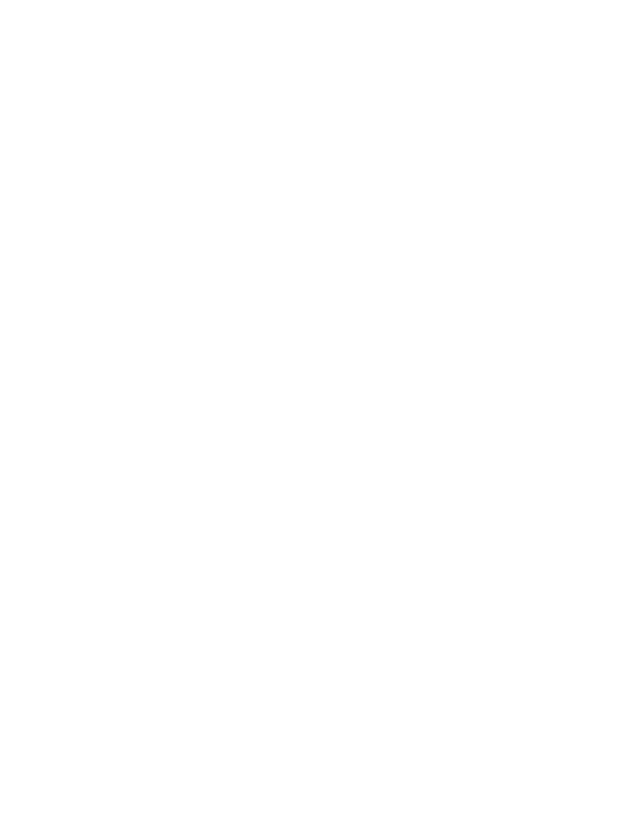
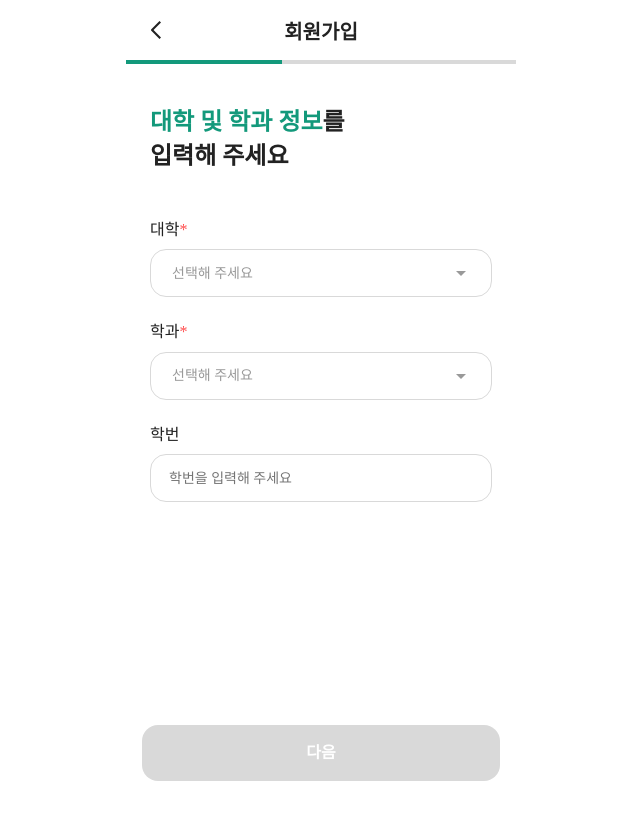
Before and after one commit to EFUB-SWS-Rudolph/Frontend, a React (Vite) app in the folder sws/: page /signup/univ in a window 1280 px wide. Before the commit this address had no page. Shown: the top 820 px of the page, without its empty margins (319-959 px from the left). Built offline with nearby package versions, Linux system fonts and the light colour scheme; a web font is replaced by a local one.

Commit message:
💄Design: add header

```diff
--- a/sws/src/App.jsx
+++ b/sws/src/App.jsx
@@ -1,6 +1,11 @@
 import { BrowserRouter, Route, Routes } from 'react-router-dom';
 import Layout from './layout/Layout';
 import Main from './main/page/Main';
+import Certification from './signUp/pages/Certification';
+import UnivInfo from './signUp/pages/UnivInfo';
+import SetProfile from './signUp/pages/SetProfile';
+import SetInterest from './signUp/pages/SetInterest';
+import SetTalent from './signUp/pages/SetTalent';
 
 function App() {
   return (
@@ -9,6 +14,11 @@ function App() {
         <Route element={<Layout />}>
           {/* <Route path="/" element={<Signup />} /> */}
           <Route path="/" element={<Main />} />
+          <Route path="/signup/certification" element={<Certification />} />
+          <Route path="/signup/univ" element={<UnivInfo />} />
+          <Route path="/signup/profile" element={<SetProfile />} />
+          <Route path="/signup/interest" element={<SetInterest />} />
+          <Route path="/signup/talent" element={<SetTalent />} />
         </Route>
       </Routes>
     </BrowserRouter>
--- a/sws/src/signUp/components/common/SignUpHeader.jsx
+++ b/sws/src/signUp/components/common/SignUpHeader.jsx
@@ -2,7 +2,7 @@ import { useEffect } from 'react';
 import { useNavigate, useLocation } from 'react-router-dom';
 import styled from 'styled-components';
 import { MdOutlineArrowBackIosNew } from "react-icons/md";
-import BACK_ARROW from '../../icons/icon_backarrow.svg?react';
+import BACK_ARROW from '../../icons/icon_back.svg?react';
 import theme from '../../../styles/theme';
 
 export default function SignUpHeader({ backRoute }) {
@@ -14,7 +14,7 @@ export default function SignUpHeader({ backRoute }) {
   };
 
   useEffect(() => {
-    const blockBackRoute = ['/signup/certification'];
+    const blockBackRoute = ['/signup/certification', '/signup/univ'];
 
     if (blockBackRoute.includes(location.pathname)) {
       const handlePopState = () => {
@@ -32,57 +32,32 @@ export default function SignUpHeader({ backRoute }) {
 
   return (
     <HeaderWrapper>
-      <StatusBar />
-      <HeaderContents>
-        <BackBtn>
-          <GoBack onClick={handleMoveBack}/>
-        </BackBtn>
-        <HeaderTitle>회원가입</HeaderTitle>
-      </HeaderContents>
+      <GoBack onClick={handleMoveBack}/>
+      <HeaderTitle>회원가입</HeaderTitle>
     </HeaderWrapper>
   );
 }
 
 const HeaderWrapper = styled.div`
-  display: flex;
   width: 24.375rem;
-  flex-direction: column;
-
-
-  background: ${({ theme }) => theme.colors.white};
-  height: 6.8rem;
-`;
-
-const StatusBar = styled.div`
-  display: flex;
-  width: 22.625rem;
-  height: 2.625rem;
-  padding: 0.75rem 0.875rem 0.75rem 1.25rem;
-  justify-content: flex-end;
-  align-items: flex-start;
-  gap: 12.875rem;
-`;
-
-const HeaderContents = styled.div`
-  display: flex;
-  align-items: center;
-  gap: 6.75rem;
-  padding: 1.5rem 10rem 0.6rem 0.5rem;
-`;
-
-const BackBtn = styled.div`
-  width: 2.75rem;
-  height: 2.75rem;
+  height: 3.75rem;
+  padding-top: 1.12rem;
+  padding-bottom: 1.06rem;
   display: flex;
   justify-content: center;
   align-items: center;
+  position: relative;
+  background: ${({ theme }) => theme.colors.white};
 `;
 
 const GoBack = styled(BACK_ARROW)`
-  width: 0.625rem;
-  height: 1.125rem;
+  position: absolute;
+  width: 2.75rem;
+  height: 2.75rem;
   flex-shrink: 0;
-  fill: ${({ theme }) => theme.colors.black};
+  top: 50%;
+  left: 0.5rem;
+  transform: translateY(-50%);
 `;
 
 const HeaderTitle = styled.h1`
--- a/sws/src/signUp/components/common/dropdown/DropdownItem.jsx
+++ b/sws/src/signUp/components/common/dropdown/DropdownItem.jsx
@@ -12,7 +12,7 @@ export default function DropDown({ item, onClick }) {
 
 const Option = styled.li`
   display: flex;
-  padding: 1.1875rem 12rem 1rem 1.3125rem;
+  padding: 1.1875rem 1rem 1rem 1.3125rem;
   align-items: center;
   align-self: stretch;
   border-radius: 1rem;
--- a/sws/src/signUp/pages/Certification.jsx
+++ b/sws/src/signUp/pages/Certification.jsx
@@ -35,7 +35,8 @@ export default function Certification() {
   };
 
   return(
-    <>
+    <Wrapper>
+      <SignUpHeader />
       <ProgressBar step='1' totalSteps='5' />
       <SignUpContents>
         <EnteringInfoContainer>
@@ -70,9 +71,15 @@ export default function Certification() {
       <ButtonContainer>
         <NextBtn disabled={!isNextEnabled} onClick={handleNextClick} />
       </ButtonContainer>
-    </>
+    </Wrapper>
   );
 }
+
+const Wrapper = styled.div`
+  width: 24.375rem;
+  height: 52.8125rem;
+  background: var(--White, #FFF);
+`;
 
 const SignUpContents = styled.div`
   display: flex;
--- a/sws/src/signUp/pages/SetInterest.jsx
+++ b/sws/src/signUp/pages/SetInterest.jsx
@@ -6,16 +6,20 @@ import FieldItems from '../components/common/tags/FieldItems';
 import NextBtn from '../components/common/NextBtn';
 import FIELDLIST from '../constants/FieldList';
 import theme from '../../styles/theme';
+import { useUserStore } from '../stores/useUserStore';
 
 export default function SetProfile() {
+  const { resetInterests } = useUserStore();
   const navigate = useNavigate();
 
   const handleNextClick = () => {
     navigate('/signup/talent');
+    resetInterests();
   };
 
   return (
-    <>
+    <Wrapper>
+      <SignUpHeader backRoute="/signup/profile" />
       <ProgressBar step='4' totalSteps='5' />
       <SignUpContents>
           <EnteringInfo>
@@ -30,9 +34,15 @@ export default function SetProfile() {
         </LaterButtonContainer>
         <NextBtn disabled={false} onClick={handleNextClick} />
       </ButtonContainer>
-    </>
+    </Wrapper>
   );
 }
+
+const Wrapper = styled.div`
+  width: 24.375rem;
+  height: 52.8125rem;
+  background: var(--White, #FFF);
+`;
 
 const SignUpContents = styled.div`
   display: flex;
--- a/sws/src/signUp/pages/SetProfile.jsx
+++ b/sws/src/signUp/pages/SetProfile.jsx
@@ -30,7 +30,8 @@ export default function SetProfile() {
   };
 
   return (
-    <>
+    <Wrapper>
+      <SignUpHeader backRoute="/signup/univ" />
       <ProgressBar step='3' totalSteps='5' />
       <SignUpContents>
         <EnteringInfo>
@@ -57,9 +58,15 @@ export default function SetProfile() {
       <ButtonContainer>
         <NextBtn disabled={!isValid} onClick={handleNextClick} />
       </ButtonContainer>
-    </>
+    </Wrapper>
   );
 }
+
+const Wrapper = styled.div`
+  width: 24.375rem;
+  height: 52.8125rem;
+  background: var(--White, #FFF);
+`;
 
 const SignUpContents = styled.div`
   display: flex;
--- a/sws/src/signUp/pages/SetTalent.jsx
+++ b/sws/src/signUp/pages/SetTalent.jsx
@@ -6,16 +6,20 @@ import FieldItems from '../components/common/tags/FieldItems';
 import NextBtn from '../components/common/NextBtn';
 import FIELDLIST from '../constants/FieldList';
 import theme from '../../styles/theme';
+import { useUserStore } from '../stores/useUserStore';
 
 export default function SetTalent() {
+  const { resetTalents } = useUserStore();
   const navigate = useNavigate();
 
   const handleNextClick = () => {
     navigate('/main');
+    resetTalents();
   };
 
   return (
-    <>
+    <Wrapper>
+      <SignUpHeader backRoute="/signup/interest" />
       <ProgressBar step='5' totalSteps='5' />
       <SignUpContents>
         <EnteringInfo>
@@ -30,9 +34,15 @@ export default function SetTalent() {
           </LaterButtonContainer>
           <NextBtn disabled={false} onClick={handleNextClick} />
         </ButtonContainer>
-    </>
+    </Wrapper>
   );
 }
+
+const Wrapper = styled.div`
+  width: 24.375rem;
+  height: 52.8125rem;
+  background: var(--White, #FFF);
+`;
 
 const SignUpContents = styled.div`
   display: flex;
--- a/sws/src/signUp/pages/UnivInfo.jsx
+++ b/sws/src/signUp/pages/UnivInfo.jsx
@@ -40,7 +40,8 @@ export default function UnivInfo() {
   const majorOptions = college ? DEPARTMENT_MAJOR[college] : [];
 
   return(
-    <>
+    <Wrapper>
+      <SignUpHeader />
       <ProgressBar step='2' totalSteps='5' />
       <SignUpContents>
           <EnteringInfo>
@@ -73,9 +74,15 @@ export default function UnivInfo() {
         <ButtonContainer>
           <NextBtn disabled={!isNextEnabled} onClick={handleNextClick} />
         </ButtonContainer>
-    </>
+    </Wrapper>
   );
 }
+
+const Wrapper = styled.div`
+  width: 24.375rem;
+  height: 52.8125rem;
+  background: var(--White, #FFF);
+`;
 
 const SignUpContents = styled.div`
   display: flex;
--- a/sws/src/signUp/stores/useUserStore.js
+++ b/sws/src/signUp/stores/useUserStore.js
@@ -28,6 +28,7 @@ export const useUserStore = create((set) => ({
     set((state) => ({
       interests: state.interests.filter((interest) => interest !== item),
     })),
+  resetInterests: () => set({ interests: [] }),
 
   talents: [],
   addTalents: (talent) =>
@@ -38,4 +39,5 @@ export const useUserStore = create((set) => ({
     set((state) => ({
       talents: state.talents.filter((talent) => talent !== item),
     })),
+  resetTalents: () => set({ interests: [] }),
 }));
```
